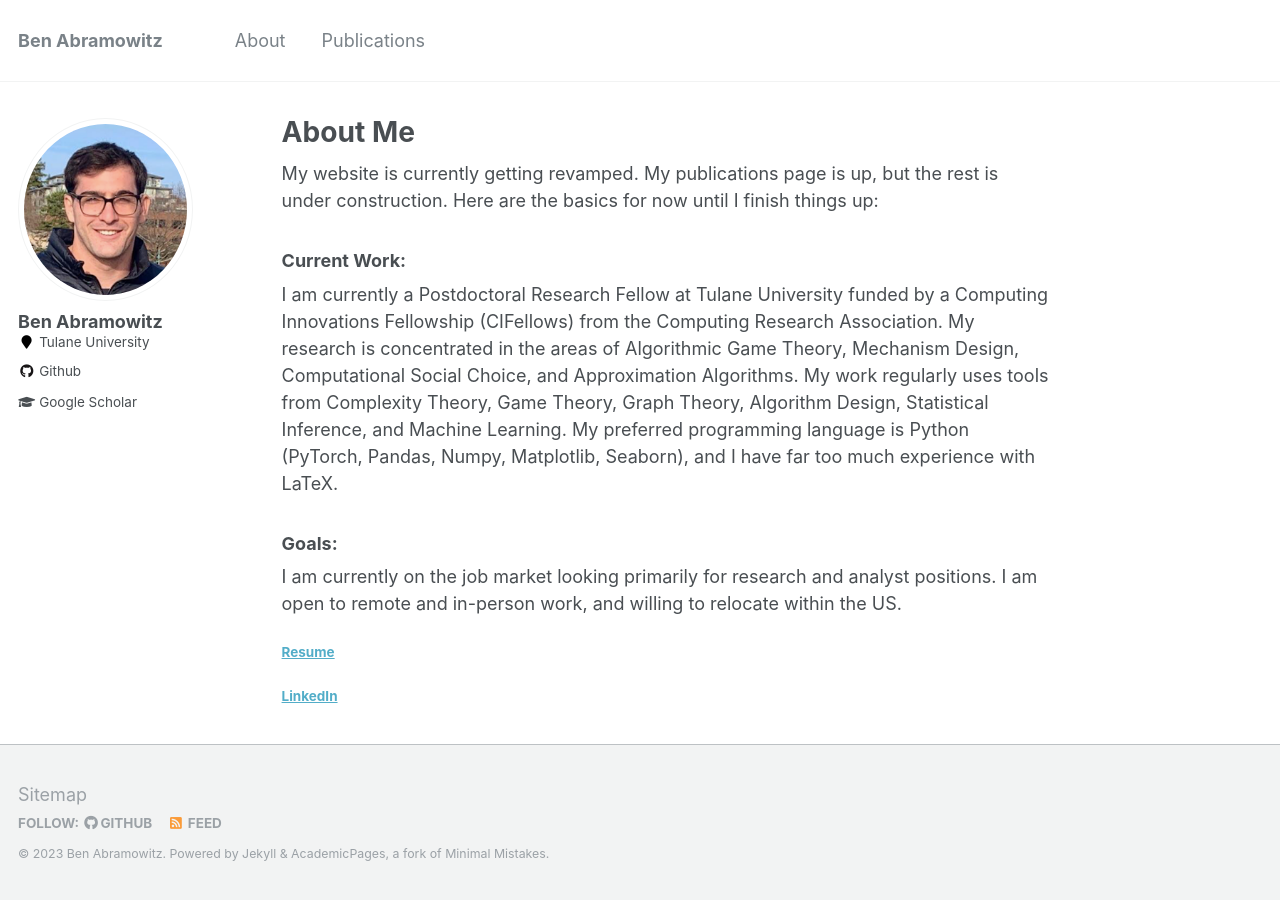
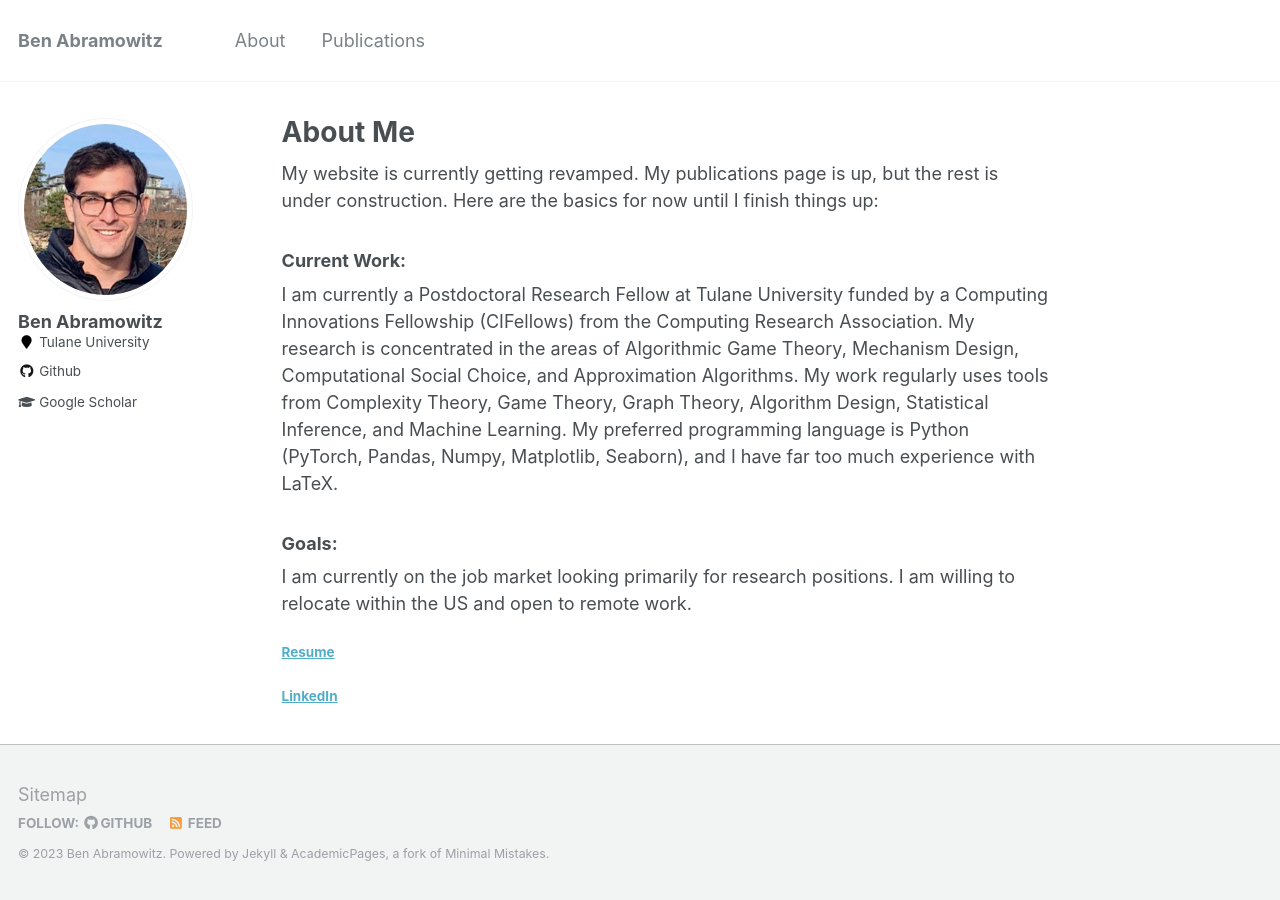
Before and after one commit to BenAbramowitz/BenAbramowitz.github.io, a Jekyll site: the page built from _pages/about.md, in a window 1280 px wide. Built offline with Jekyll 4.4.1, drawn with Linux system fonts in a browser that asks for light colours.

Commit message:
Update about.md
Edited goals to cast a wider net

```diff
--- a/_pages/about.md
+++ b/_pages/about.md
@@ -14,7 +14,7 @@ My website is currently getting revamped. My publications page is up, but the re
 I am currently a Postdoctoral Research Fellow at Tulane University funded by a Computing Innovations Fellowship (CIFellows) from the Computing Research Association. My research is concentrated in the areas of Algorithmic Game Theory, Mechanism Design, Computational Social Choice, and Approximation Algorithms. My work regularly uses tools from Complexity Theory, Game Theory, Graph Theory, Algorithm Design, Statistical Inference, and Machine Learning. My preferred programming language is Python (PyTorch, Pandas, Numpy, Matplotlib, Seaborn), and I have far too much experience with LaTeX.
 
 ### Goals:
-I am currently on the job market looking primarily for research and analyst positions. I am open to remote and in-person work, and willing to relocate within the US.
+I am currently on the job market looking primarily for research positions. I am willing to relocate within the US and open to remote work.
 
 
 #### [Resume](http://BenAbramowitz.github.io/files/Resume_website.pdf)
```
